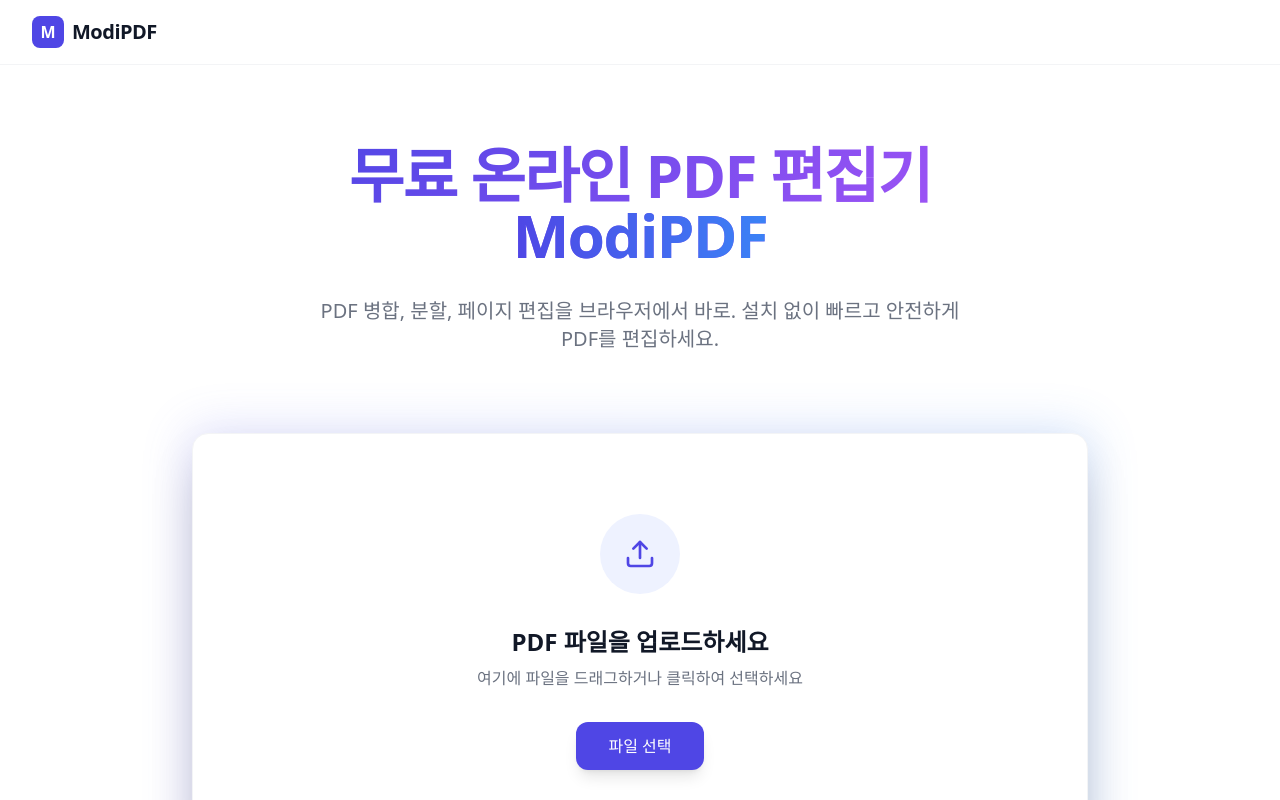
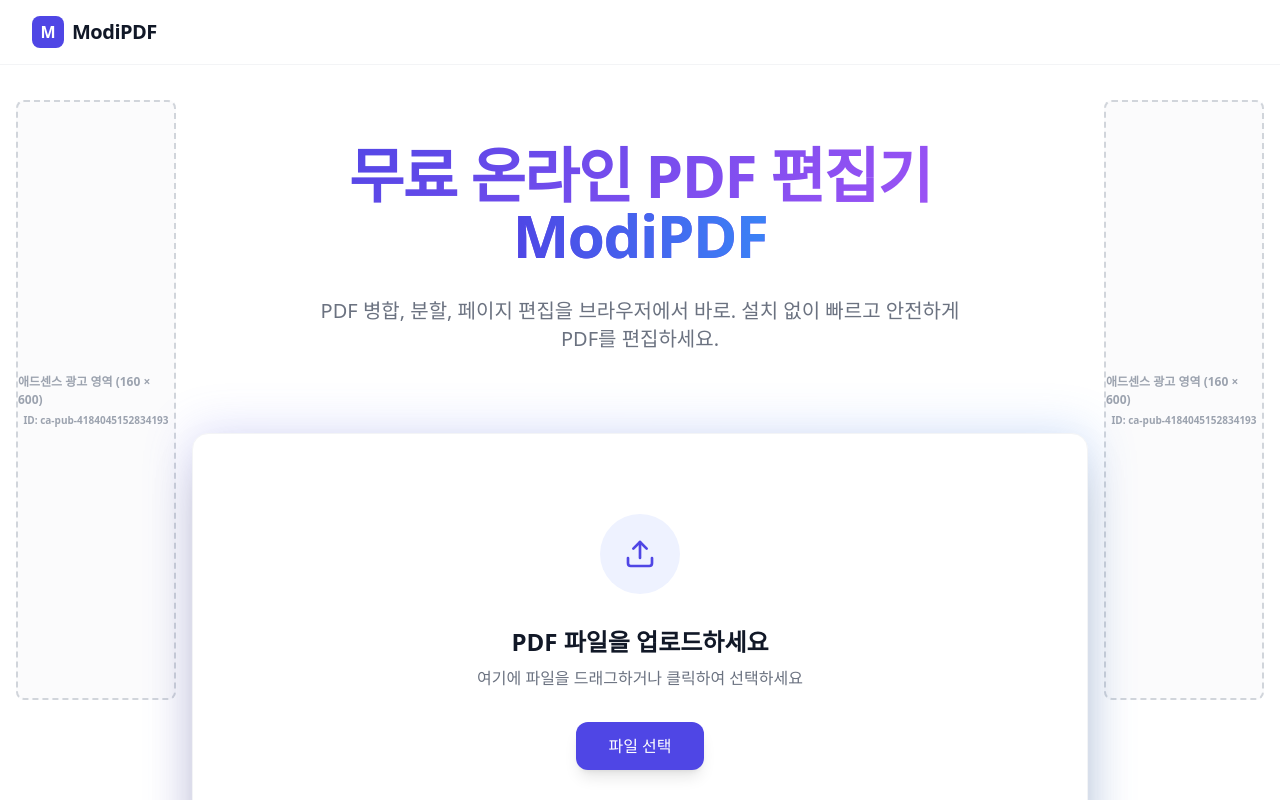
Before and after one commit to johnlim0218/modipdf, a Next.js app: page / in a window 1280 px wide. Shown: the top 800 px of the page. Built offline with nearby package versions, Linux system fonts and the light colour scheme.

Commit message:
feat: Introduce interstitial ad and reusable ad slot components with corresponding styling and display logic.

```diff
--- a/src/app/globals.css
+++ b/src/app/globals.css
@@ -485,3 +485,108 @@
   opacity: 1;
   transform: scale(1.1);
 }
+
+/* --- Interstitial Ad Overlay --- */
+.interstitial-overlay {
+  position: fixed;
+  inset: 0;
+  z-index: 9999;
+  background: rgba(0, 0, 0, 0.8);
+  backdrop-filter: blur(8px);
+  display: flex;
+  align-items: center;
+  justify-content: center;
+  animation: fadeIn 0.3s ease;
+}
+
+.interstitial-content {
+  text-align: center;
+  max-width: 480px;
+  width: 100%;
+  padding: 40px 24px;
+}
+
+.interstitial-spinner {
+  width: 56px;
+  height: 56px;
+  border: 4px solid rgba(255, 255, 255, 0.12);
+  border-top-color: #818cf8;
+  border-radius: 50%;
+  margin: 0 auto 24px;
+  animation: spin 0.8s linear infinite;
+}
+
+@keyframes spin {
+  to {
+    transform: rotate(360deg);
+  }
+}
+
+@keyframes fadeIn {
+  from {
+    opacity: 0;
+  }
+  to {
+    opacity: 1;
+  }
+}
+
+.interstitial-title {
+  font-size: 1.25rem;
+  font-weight: 800;
+  color: #fff;
+  margin-bottom: 6px;
+  background: none;
+  -webkit-background-clip: unset;
+  -webkit-text-fill-color: unset;
+  text-align: center;
+}
+
+.interstitial-filename {
+  font-size: 0.875rem;
+  color: rgba(255, 255, 255, 0.5);
+  margin-bottom: 0;
+}
+
+.interstitial-progress-track {
+  width: 260px;
+  height: 4px;
+  background: rgba(255, 255, 255, 0.1);
+  border-radius: 999px;
+  margin: 20px auto 32px;
+  overflow: hidden;
+}
+
+.interstitial-progress-fill {
+  height: 100%;
+  background: linear-gradient(90deg, #6366f1, #818cf8);
+  border-radius: 999px;
+  transition: width 0.8s ease;
+}
+
+.interstitial-ad-area {
+  margin-bottom: 28px;
+}
+
+.interstitial-skip-btn {
+  padding: 10px 28px;
+  background: rgba(255, 255, 255, 0.1);
+  border: 1px solid rgba(255, 255, 255, 0.2);
+  border-radius: 10px;
+  color: rgba(255, 255, 255, 0.7);
+  font-size: 0.875rem;
+  font-weight: 600;
+  cursor: pointer;
+  transition: all 0.2s;
+}
+
+.interstitial-skip-btn:hover {
+  background: rgba(255, 255, 255, 0.18);
+  color: #fff;
+}
+
+.interstitial-skip-note {
+  font-size: 0.75rem;
+  color: rgba(255, 255, 255, 0.3);
+  margin-top: 10px;
+}
--- a/src/app/layout.tsx
+++ b/src/app/layout.tsx
@@ -70,6 +70,13 @@
 }>) {
   return (
     <html lang="ko">
+      <head>
+        <script
+          async
+          src="https://pagead2.googlesyndication.com/pagead/js/adsbygoogle.js?client=ca-pub-4184045152834193"
+          crossOrigin="anonymous"
+        />
+      </head>
       <body>
         <Providers>{children}</Providers>
       </body>
--- a/src/app/page.tsx
+++ b/src/app/page.tsx
@@ -1,27 +1,48 @@
 "use client";
 
-import { useEffect } from "react";
+import { useEffect, useState } from "react";
 import { useRouter } from "next/navigation";
 import LandingPage from "@/components/LandingPage";
+import InterstitialAd from "@/components/InterstitialAd";
 import { useEditor } from "@/components/Editor/EditorContext";
 
 export default function Home() {
   const { addFiles, pages } = useEditor();
   const router = useRouter();
+  const [showInterstitial, setShowInterstitial] = useState(false);
+  const [uploadedFileName, setUploadedFileName] = useState("");
 
   const handleFileSelect = async (files: File[]) => {
     if (files.length > 0) {
+      setUploadedFileName(
+        files.length === 1
+          ? files[0].name
+          : `${files[0].name} 외 ${files.length - 1}개`,
+      );
       await addFiles(files);
-      router.push("/edit");
+      setShowInterstitial(true);
     }
+  };
+
+  const handleInterstitialComplete = () => {
+    router.push("/edit");
   };
 
   // If we already have pages, redirect to edit
   useEffect(() => {
-    if (pages.length > 0) {
+    if (pages.length > 0 && !showInterstitial) {
       router.push("/edit");
     }
-  }, [pages, router]);
+  }, [pages, router, showInterstitial]);
+
+  if (showInterstitial) {
+    return (
+      <InterstitialAd
+        fileName={uploadedFileName}
+        onComplete={handleInterstitialComplete}
+      />
+    );
+  }
 
   return <LandingPage onFileSelect={handleFileSelect} />;
 }
--- /dev/null
+++ b/src/components/AdSlot.tsx
@@ -0,0 +1,101 @@
+"use client";
+
+import React, { useEffect, useRef } from "react";
+
+type AdFormat = "horizontal" | "rectangle" | "vertical";
+
+interface AdSlotProps {
+  slot: string;
+  format: AdFormat;
+  className?: string;
+}
+
+const formatConfig: Record<
+  AdFormat,
+  { width: string; height: string; label: string }
+> = {
+  horizontal: { width: "728px", height: "90px", label: "728 × 90" },
+  rectangle: { width: "300px", height: "250px", label: "300 × 250" },
+  vertical: { width: "160px", height: "600px", label: "160 × 600" },
+};
+
+const ADSENSE_CLIENT_ID = "ca-pub-4184045152834193";
+
+export default function AdSlot({ slot, format, className = "" }: AdSlotProps) {
+  const config = formatConfig[format];
+  const adRef = useRef<HTMLModElement>(null);
+  const isLoaded = useRef(false);
+
+  useEffect(() => {
+    // AdSense script expects (window.adsbygoogle = window.adsbygoogle || []).push({}); for each ad unit
+    if (typeof window !== "undefined" && adRef.current && !isLoaded.current) {
+      try {
+        // @ts-expect-error: window.adsbygoogle is injected by AdSense script
+        (window.adsbygoogle = window.adsbygoogle || []).push({});
+        isLoaded.current = true;
+      } catch (e) {
+        console.error("AdSense error:", e);
+      }
+    }
+  }, []);
+
+  return (
+    <div
+      id={`ad-slot-${slot}`}
+      className={`ad-slot ad-slot--${format} ${className}`}
+      style={{
+        width: "100%",
+        maxWidth: config.width,
+        minHeight: config.height,
+        display: "flex",
+        alignItems: "center",
+        justifyContent: "center",
+        margin: "0 auto",
+      }}
+      data-ad-slot={slot}
+      data-ad-format={format}
+      aria-hidden="true"
+    >
+      <ins
+        ref={adRef}
+        className="adsbygoogle"
+        style={{
+          display: "block",
+          width: config.width,
+          height: config.height,
+        }}
+        data-ad-client={ADSENSE_CLIENT_ID}
+        data-ad-slot={slot}
+        data-ad-format="auto"
+        data-full-width-responsive="true"
+      />
+
+      {/* 개발 환경에서만 보이는 가이드 (승인 전 확인용) */}
+      {process.env.NODE_ENV === "development" && (
+        <div
+          style={{
+            position: "absolute",
+            width: config.width,
+            height: config.height,
+            border: "2px dashed #d1d5db",
+            borderRadius: "8px",
+            display: "flex",
+            flexDirection: "column",
+            alignItems: "center",
+            justifyContent: "center",
+            gap: "4px",
+            backgroundColor: "rgba(249, 250, 251, 0.7)",
+            color: "#9ca3af",
+            fontSize: "12px",
+            fontWeight: 600,
+            pointerEvents: "none",
+            zIndex: 1,
+          }}
+        >
+          <span>애드센스 광고 영역 ({config.label})</span>
+          <span style={{ fontSize: "10px" }}>ID: {ADSENSE_CLIENT_ID}</span>
+        </div>
+      )}
+    </div>
+  );
+}
--- /dev/null
+++ b/src/components/InterstitialAd.tsx
@@ -0,0 +1,72 @@
+"use client";
+
+import React, { useEffect, useState, useCallback } from "react";
+import AdSlot from "./AdSlot";
+
+interface InterstitialAdProps {
+  fileName: string;
+  onComplete: () => void;
+  duration?: number; // seconds
+}
+
+export default function InterstitialAd({
+  fileName,
+  onComplete,
+  duration = 5,
+}: InterstitialAdProps) {
+  const [remaining, setRemaining] = useState(duration);
+  const [progress, setProgress] = useState(0);
+
+  const handleSkip = useCallback(() => {
+    onComplete();
+  }, [onComplete]);
+
+  useEffect(() => {
+    const interval = setInterval(() => {
+      setRemaining((prev) => {
+        if (prev <= 1) {
+          clearInterval(interval);
+          onComplete();
+          return 0;
+        }
+        return prev - 1;
+      });
+      setProgress((prev) => Math.min(prev + 100 / duration, 100));
+    }, 1000);
+
+    return () => clearInterval(interval);
+  }, [duration, onComplete]);
+
+  return (
+    <div className="interstitial-overlay">
+      <div className="interstitial-content">
+        {/* Loading indicator */}
+        <div className="interstitial-spinner" />
+
+        <h2 className="interstitial-title">PDF를 준비하고 있어요...</h2>
+        <p className="interstitial-filename">{fileName}</p>
+
+        {/* Progress bar */}
+        <div className="interstitial-progress-track">
+          <div
+            className="interstitial-progress-fill"
+            style={{ width: `${progress}%` }}
+          />
+        </div>
+
+        {/* Ad slot */}
+        <div className="interstitial-ad-area">
+          <AdSlot slot="interstitial" format="rectangle" />
+        </div>
+
+        {/* Skip / auto-move button */}
+        <button onClick={handleSkip} className="interstitial-skip-btn">
+          {remaining > 0 ? `편집기로 이동 (${remaining}초)` : "편집기로 이동"}
+        </button>
+        <p className="interstitial-skip-note">
+          준비 완료 후 자동으로 이동합니다
+        </p>
+      </div>
+    </div>
+  );
+}
--- a/src/components/LandingPage.tsx
+++ b/src/components/LandingPage.tsx
@@ -2,6 +2,7 @@
 
 import React from "react";
 import { Upload } from "lucide-react";
+import AdSlot from "@/components/AdSlot";
 
 interface LandingPageProps {
   onFileSelect: (files: File[]) => void;
@@ -55,7 +56,14 @@
   };
 
   return (
-    <div className="flex flex-col min-h-screen bg-white font-sans">
+    <div className="flex flex-col min-h-screen bg-white font-sans relative">
+      {/* Sidebar Ads (desktop xl+ only) */}
+      <div className="hidden xl:block fixed left-4 top-1/2 -translate-y-1/2 z-10">
+        <AdSlot slot="landing-sidebar-left" format="vertical" />
+      </div>
+      <div className="hidden xl:block fixed right-4 top-1/2 -translate-y-1/2 z-10">
+        <AdSlot slot="landing-sidebar-right" format="vertical" />
+      </div>
       {/* JSON-LD Structured Data */}
       <script
         type="application/ld+json"
@@ -148,9 +156,14 @@
           </div>
         </section>
 
+        {/* Ad Slot: Below Upload Card */}
+        <div className="w-full max-w-4xl mt-10">
+          <AdSlot slot="landing-below-upload" format="horizontal" />
+        </div>
+
         {/* Quick Tools */}
         <section
-          className="grid grid-cols-2 md:grid-cols-4 gap-4 mt-20 max-w-4xl w-full"
+          className="grid grid-cols-2 md:grid-cols-4 gap-4 mt-12 max-w-4xl w-full"
           aria-label="PDF 도구"
         >
           {[
```
